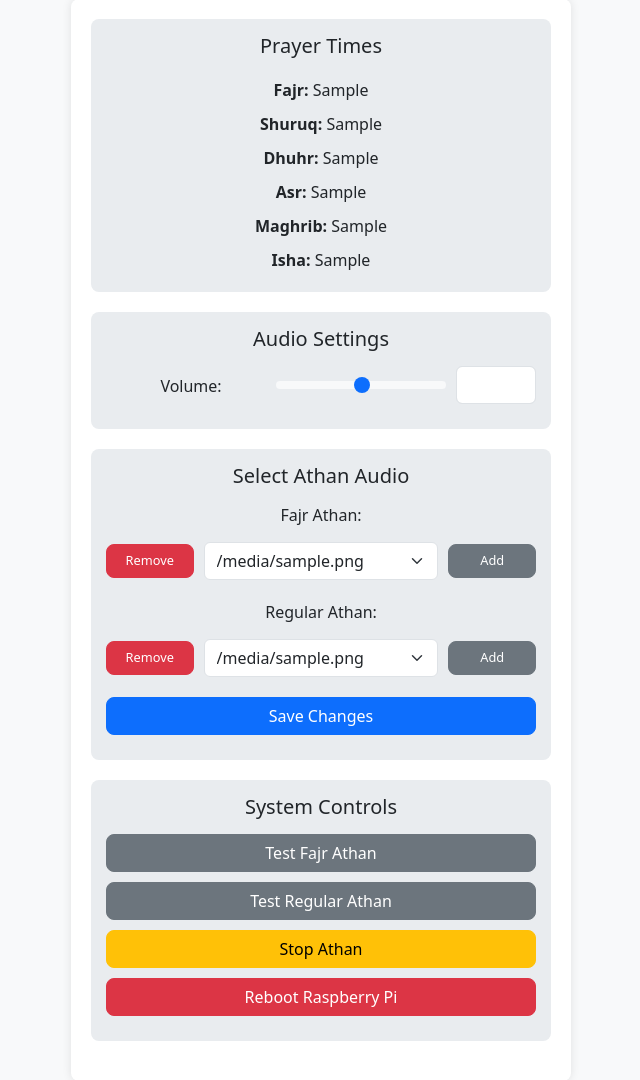
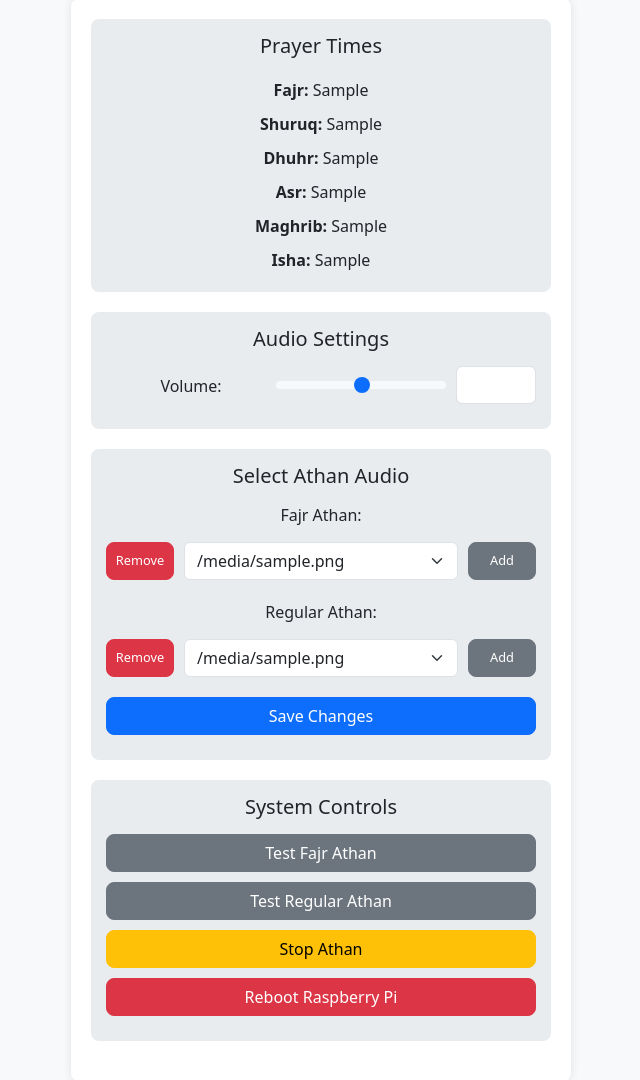
Before and after one commit to umairqidwai1/Athan-speaker-using-Raspberry-pi, a Flask app: template templates/index.html in a window 1280 px wide. Shown: the part 21-1101 px from the top of the page, without its empty margins (319-959 px from the left). Run offline with Flask 3, Linux system fonts and the light colour scheme; the template is opened without the code that fills it: most values are stand-ins (such as "Sample title", 1, 10 or a date in 2020); some libraries are stand-ins or nearby versions.

Commit message:
Update index.html

```diff
--- a/templates/index.html
+++ b/templates/index.html
@@ -111,7 +111,7 @@
         }
 
         .form-row select {
-            flex: 3;
+            flex: 5;
             margin-right: 10px;
             margin-left: 10px;
         }
@@ -119,17 +119,18 @@
         .form-row button {
             flex: 1;
             font-size: 0.8rem;
-            min-width: 50px;
+            padding: 8px;
+            min-width: 68px;
         }
 
         .remove-btn {
-            font-size: 0.875rem;
-            min-width: 50px;
+            font-size: 0.8rem;
+            min-width: 68px;
         }
 
         .add-btn {
-            font-size: 0.875rem;
-            min-width: 50px;
+            font-size: 0.8rem;
+            min-width: 68px;
         }
 
         .modal-footer {
```
